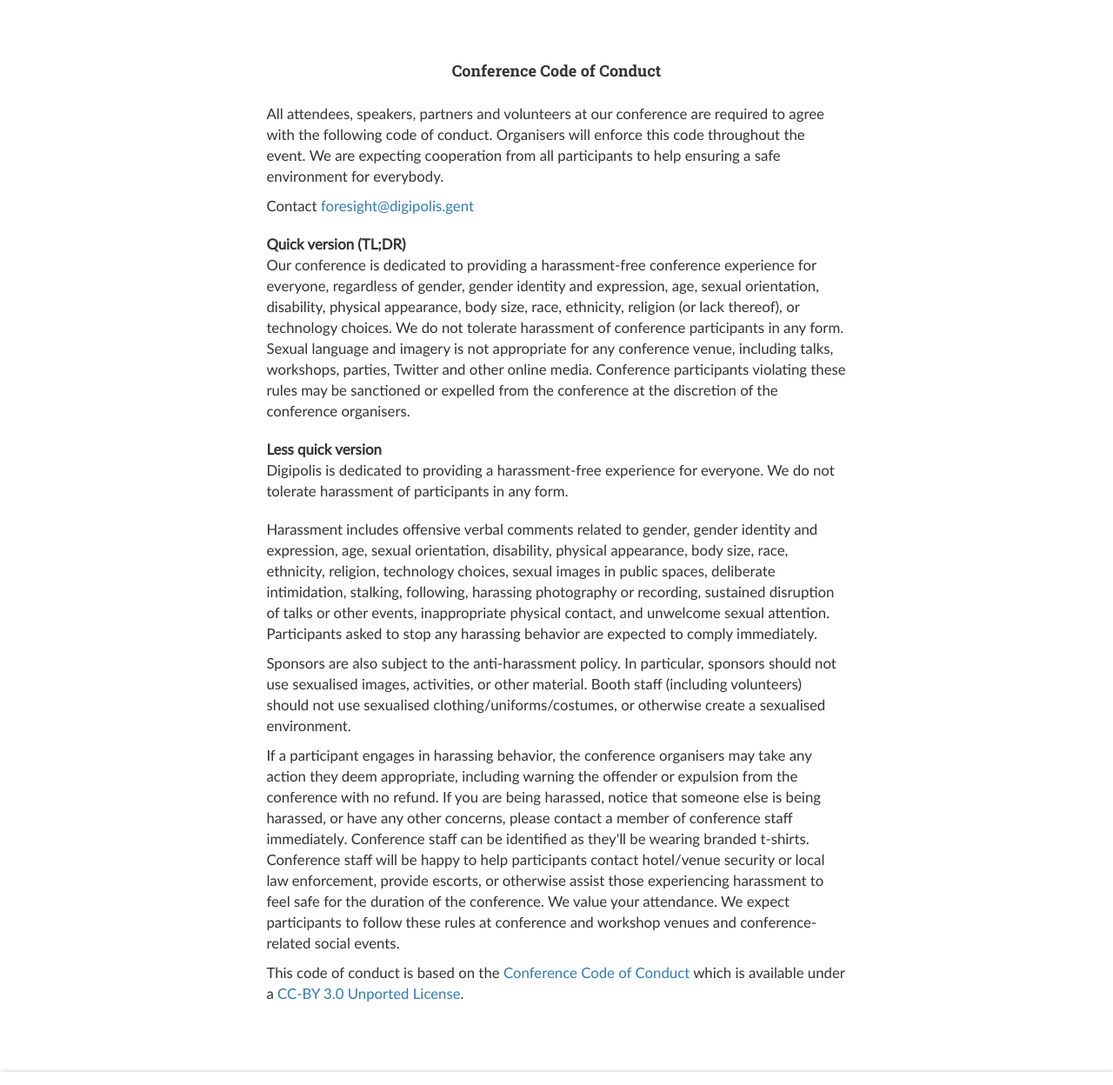
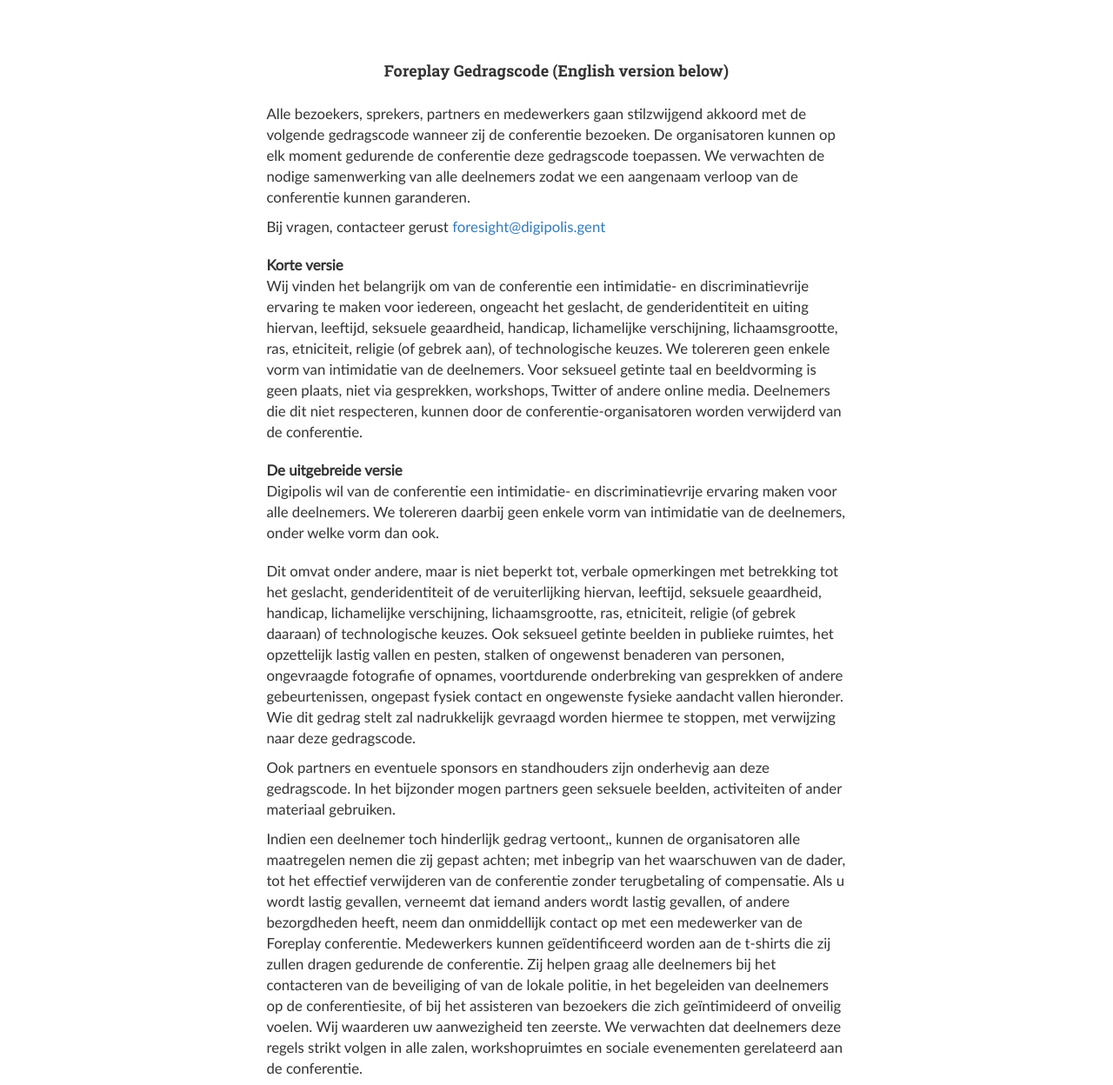
Before and after one commit to PieterJanPauwels/Foreplay.gent, a website: page coc.html in a window 1280 px wide. Shown: the part 330-1578 px from the top of the page at 87% size. Drawn offline with Linux system fonts and the light colour scheme.

Commit message:
Added Dutch copy

```diff
--- a/coc.html
+++ b/coc.html
@@ -105,7 +105,50 @@
                 <div class="col-xs-10 col-xs-offset-1">
                     <div class="col-xs-12 col-sm-10 col-sm-offset-1 text-big">
                         <h4 class="extra-spacing">
-                           Conference Code of Conduct
+                           Foreplay Gedragscode (English version below)
+                        </h4>
+
+                        <p>
+                            Alle bezoekers, sprekers, partners en medewerkers gaan stilzwijgend akkoord met de volgende gedragscode wanneer zij de conferentie bezoeken. De organisatoren kunnen op elk moment gedurende de conferentie deze gedragscode toepassen. We verwachten de nodige samenwerking van alle deelnemers zodat we een aangenaam verloop van de conferentie kunnen garanderen.
+                        </p>
+                        <p>
+                            Bij vragen, contacteer gerust <a href="mailto:foresight@digipolis.gent">foresight@digipolis.gent</a>
+
+                        </p>
+                        <p style="margin-top:20px;">
+                            <strong>Korte versie</strong><br/>
+                            Wij vinden het belangrijk om van de conferentie een intimidatie- en discriminatievrije ervaring te maken voor iedereen, ongeacht het geslacht, de genderidentiteit en uiting hiervan, leeftijd, seksuele geaardheid, handicap, lichamelijke verschijning, lichaamsgrootte, ras, etniciteit, religie (of gebrek aan), of technologische keuzes. We tolereren geen enkele vorm van intimidatie van de deelnemers. Voor seksueel getinte taal en beeldvorming is geen plaats, niet via gesprekken, workshops, Twitter of andere online media. Deelnemers die dit niet respecteren, kunnen door de conferentie-organisatoren worden verwijderd van de conferentie.
+                        </p>
+
+                        <p style="margin-top:20px;">
+                            <strong>De uitgebreide versie</strong><br/>
+                            Digipolis wil van de conferentie een  intimidatie- en discriminatievrije ervaring maken voor alle deelnemers. We tolereren daarbij geen enkele vorm van intimidatie van de deelnemers, onder welke vorm dan ook.
+                        </p>
+                        <p style="margin-top:20px;">
+                            Dit omvat onder andere, maar is niet beperkt tot, verbale opmerkingen met betrekking tot het geslacht, genderidentiteit of de veruiterlijking hiervan, leeftijd, seksuele geaardheid, handicap, lichamelijke verschijning, lichaamsgrootte, ras, etniciteit, religie (of gebrek daaraan) of technologische keuzes. Ook seksueel getinte beelden in publieke ruimtes, het opzettelijk lastig vallen en pesten, stalken of ongewenst benaderen van personen, ongevraagde fotografie of opnames, voortdurende onderbreking van gesprekken of andere gebeurtenissen, ongepast fysiek contact en ongewenste fysieke aandacht vallen hieronder. Wie dit gedrag stelt zal nadrukkelijk gevraagd worden hiermee te stoppen, met verwijzing naar deze gedragscode.
+                        </p>
+                        <p>
+                            Ook partners en eventuele sponsors en standhouders zijn onderhevig aan deze gedragscode. In het bijzonder mogen partners geen seksuele beelden, activiteiten of ander materiaal gebruiken.
+                        </p>
+                        <p>
+                            Indien een deelnemer toch hinderlijk gedrag vertoont,, kunnen de organisatoren alle maatregelen nemen die zij gepast achten; met inbegrip van het waarschuwen van de dader, tot het effectief verwijderen van de conferentie zonder terugbetaling of compensatie. Als u wordt lastig gevallen, verneemt dat iemand anders wordt lastig gevallen, of andere bezorgdheden heeft, neem dan onmiddellijk contact op met een medewerker van de Foreplay conferentie. Medewerkers kunnen geïdentificeerd worden aan de t-shirts die zij zullen dragen gedurende de conferentie. Zij helpen graag alle deelnemers bij het contacteren van de beveiliging of van de lokale politie, in het begeleiden van deelnemers op de conferentiesite, of bij het assisteren van bezoekers die zich geïntimideerd of onveilig voelen. Wij waarderen uw aanwezigheid ten zeerste. We verwachten dat deelnemers deze regels strikt volgen in alle zalen, workshopruimtes en sociale evenementen gerelateerd aan de conferentie.
+                        </p>
+                        <p>
+                            Deze gedragscode is gebaseerd op de universele <a href="http://confcodeofconduct.com/">Conference Code of Conduct</a> die tevens beschikbaar is via de <a href="https://creativecommons.org/licenses/by/3.0/deed.en_US">CC-BY 3.0 Unported</a> licentie.
+
+                        </p>
+                        <br>
+                    </div>
+                </div>
+            </div>
+
+        </div>
+        <div class="container">
+            <div class="row">
+                <div class="col-xs-10 col-xs-offset-1">
+                    <div class="col-xs-12 col-sm-10 col-sm-offset-1 text-big">
+                        <h4 class="extra-spacing">
+                           Foreplay Code of Conduct
                         </h4>
 
                         <p>
```
